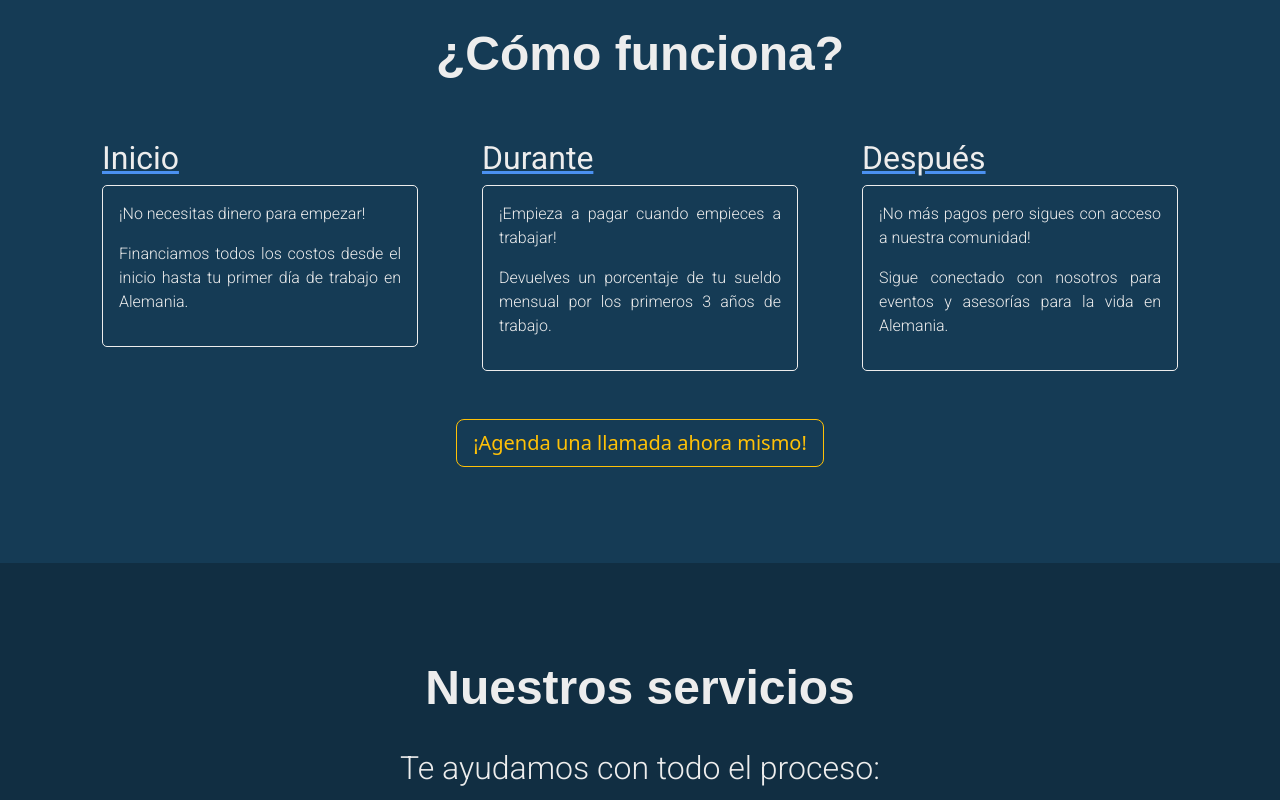
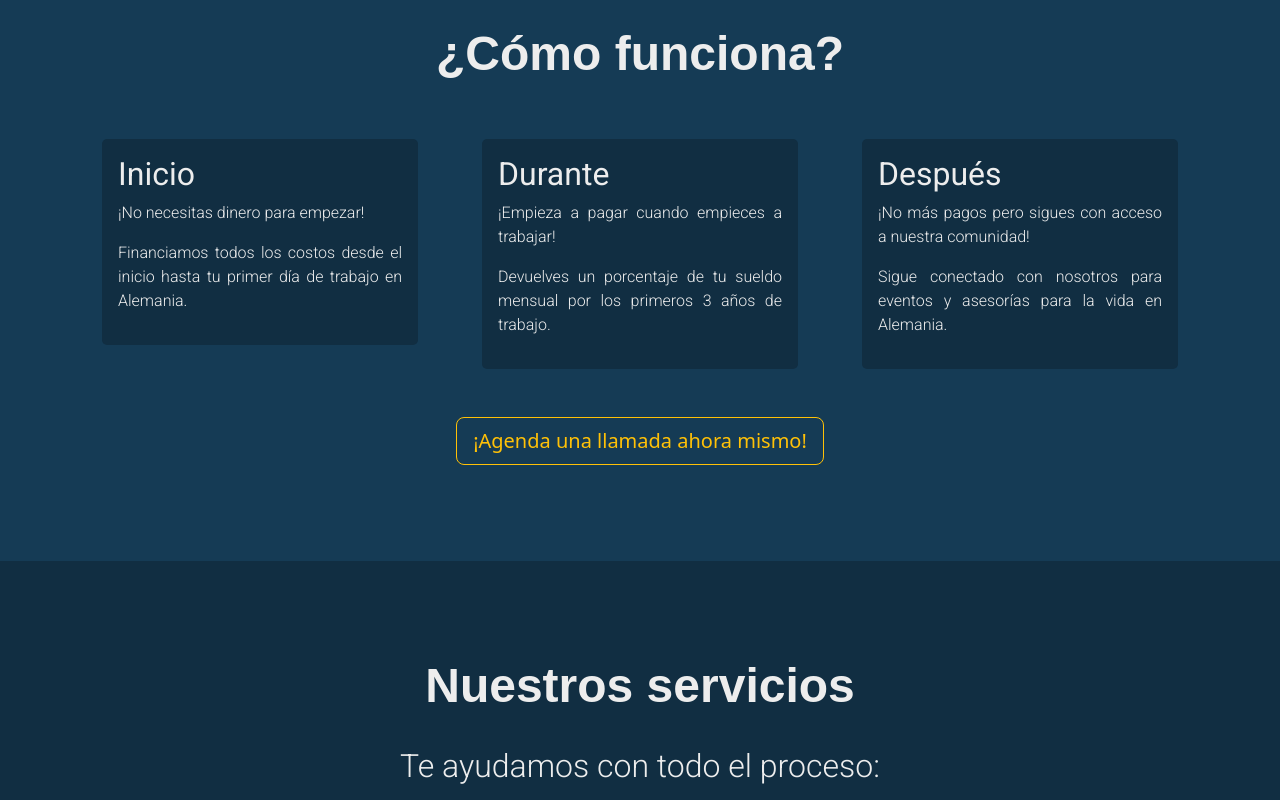
Before and after one commit to catalina-acosta/talentcol, a React (Create React App) app: page / in a window 1280 px wide. Shown: the part 1740-2540 px from the top of the page. Built offline with nearby package versions, Linux system fonts and the light colour scheme.

Commit message:
links update

```diff
--- a/src/components/Contact.js
+++ b/src/components/Contact.js
@@ -29,7 +29,6 @@ function Contact() {
               <Form.Label>Información </Form.Label>
               <Row><Form.Control  name="name" type="text" placeholder="Ingresa tu nombre completo" required /></Row>
               <Row><Form.Control name="email" type="email" placeholder="Ingresa tu dirección de correo electrónico" required /></Row>
-              <Row><Form.Control name="phone" type="tel" placeholder="Ingresa tu teléfono de contacto" required /></Row>
               <Row>
                 <Form.Group as={Col} controlId="formGridState" className='p-0'>
                   <Form.Label>Por favor elige una de estas opciones: </Form.Label>
@@ -52,7 +51,7 @@ function Contact() {
         </Form>
         <Container className='call-block'>
           <h1>O si prefieres:</h1>
-          <Button variant='outline-warning' size='lg' href='https://calendly.com/cata-webdev/30min'>
+          <Button variant='outline-warning' size='lg' href='https://calendly.com/info-57nx/30min'>
             Agenda una llamada ahora!
           </Button>
         </Container>
--- a/src/components/Footer.js
+++ b/src/components/Footer.js
@@ -11,6 +11,9 @@ function Footer() {
           <li>
             <a href='https://www.facebook.com/profile.php?id=61559338785736'><i className='fab fa-facebook-f'></i></a>
           </li>
+          <li>
+            <a href='https://www.instagram.com/talentcol_colombia/'><i class="fa-brands fa-instagram"></i></a>
+          </li>
         </ul>
       </div>
     </Container>
--- a/src/components/Hero.js
+++ b/src/components/Hero.js
@@ -14,7 +14,7 @@ function Hero() {
         <Container className='hero-text-block' fluid>
           <h1 className='title'>Haz realidad tu sueño de trabajar en <span>Alemania</span></h1>
           <h2 className='subtitle'><span>Triplica</span> tu salario actual</h2>
-          <Button variant='outline-warning' size='lg' href='https://calendly.com/cata-webdev/30min'>
+          <Button variant='outline-warning' size='lg' href='https://calendly.com/info-57nx/30min'>
           ¡Agenda una llamada ahora mismo!
           </Button>
         </Container>
--- a/src/components/Information.js
+++ b/src/components/Information.js
@@ -9,33 +9,29 @@ function Information() {
       <Container className="my-5">
         <Row>
           <Col sm={12} md={6} lg={4}>
-            <h2 className="underline">Inicio </h2>
-            <div className='info-box'>
-              <div className='text-holder'>
-                <p>¡No necesitas dinero para empezar!</p>
-                <p>Financiamos todos los costos desde el inicio hasta tu primer día de trabajo en Alemania.</p>
-              </div>
+            <div className='text-holder'>
+              <h2>Inicio </h2>
+              <p>¡No necesitas dinero para empezar!</p>
+              <p>Financiamos todos los costos desde el inicio hasta tu primer día de trabajo en Alemania.</p>
             </div>
           </Col>
           <Col sm={12} md={6} lg={4} >
-          <h2 className="underline">Durante </h2>
-          <div className='info-box'>
             <div className='text-holder'>
+              <h2>Durante </h2>
               <p>¡Empieza a pagar cuando empieces a trabajar!</p>
               <p>Devuelves un porcentaje de tu sueldo mensual por los primeros 3 años de trabajo.</p>
             </div>
-          </div>
           </Col>
           <Col sm={12} md={6} lg={4}>
-            <h2 className=" underline">Después</h2>
             <div className='text-holder'>
+              <h2 >Después</h2>
               <p>¡No más pagos pero sigues con acceso a nuestra comunidad!</p>
               <p>Sigue conectado con nosotros para eventos y asesorías para la vida en Alemania.</p>
             </div>
           </Col>
         </Row>
       </Container>
-      <Button variant='outline-warning' size='lg' href='https://calendly.com/cata-webdev/30min'>
+      <Button variant='outline-warning' size='lg' href='https://calendly.com/info-57nx/30min'>
         ¡Agenda una llamada ahora mismo!
       </Button>
     </Container>
--- a/src/styles/Contact.css
+++ b/src/styles/Contact.css
@@ -69,4 +69,9 @@ textarea {
   input[type=email] {
     margin-bottom: 1rem;
   }
+
+  .contact-form {
+    margin: 2rem 1rem;
+    padding: 1rem;
+  }
 }
--- a/src/styles/Footer.css
+++ b/src/styles/Footer.css
@@ -14,6 +14,8 @@
   align-items: center;
   justify-content: center;
   gap: 0.5rem;
+  margin-top: 1rem;
+  padding: 0;
 }
 
 .socials a {
@@ -33,7 +35,7 @@
   line-height: 2;
 }
 
-.socials .fa {
+.socials .fa-instagram{
   line-height: 2;
 }
 #footer .socials a:hover {
--- a/src/styles/Information.css
+++ b/src/styles/Information.css
@@ -19,21 +19,23 @@
 }
 
 .text-holder {
-  border: 1px solid var(--font-color2);
+  background-color: var(--background-color);
+  padding: 1rem;
   border-radius: 5px;
-  padding: 1rem;
 }
 
 #info-block p{
   text-align: justify;
 }
 
-.underline {
-  text-decoration: underline var(--accent-color);
-}
 
 @media only screen and (max-width: 767px) {
   #info-block {
     margin: 2rem 0
   }
+
+  .col-lg-4 {
+    margin-bottom: 1rem;
+  }
+
 }
--- a/src/styles/Services.css
+++ b/src/styles/Services.css
@@ -27,7 +27,7 @@
 
 .card {
   padding: 0.3rem;
-  background-color: var(--background-color);
+  background-color: var(--light-background-color);
   color: var(--font-color2);
   border: 1px solid var(--font-color);
 }
--- a/src/styles/ServicesMap.css
+++ b/src/styles/ServicesMap.css
@@ -22,6 +22,19 @@
 }
 
 @media (max-width: 700px) {
+  .services-map-block {
+    padding: 6rem 1rem;
+  }
+
+  .item {
+    padding:0.5rem;
+    margin: 1rem 0;
+  }
+
+  .item ul {
+    padding-left: 0.5rem;
+  }
+
   .before-last {
     background-color: var(--accent-color); /* Change to dark blue color */
   }
```
Also changed, not shown: 1 other file (tests, documents, lock files or other folders).
